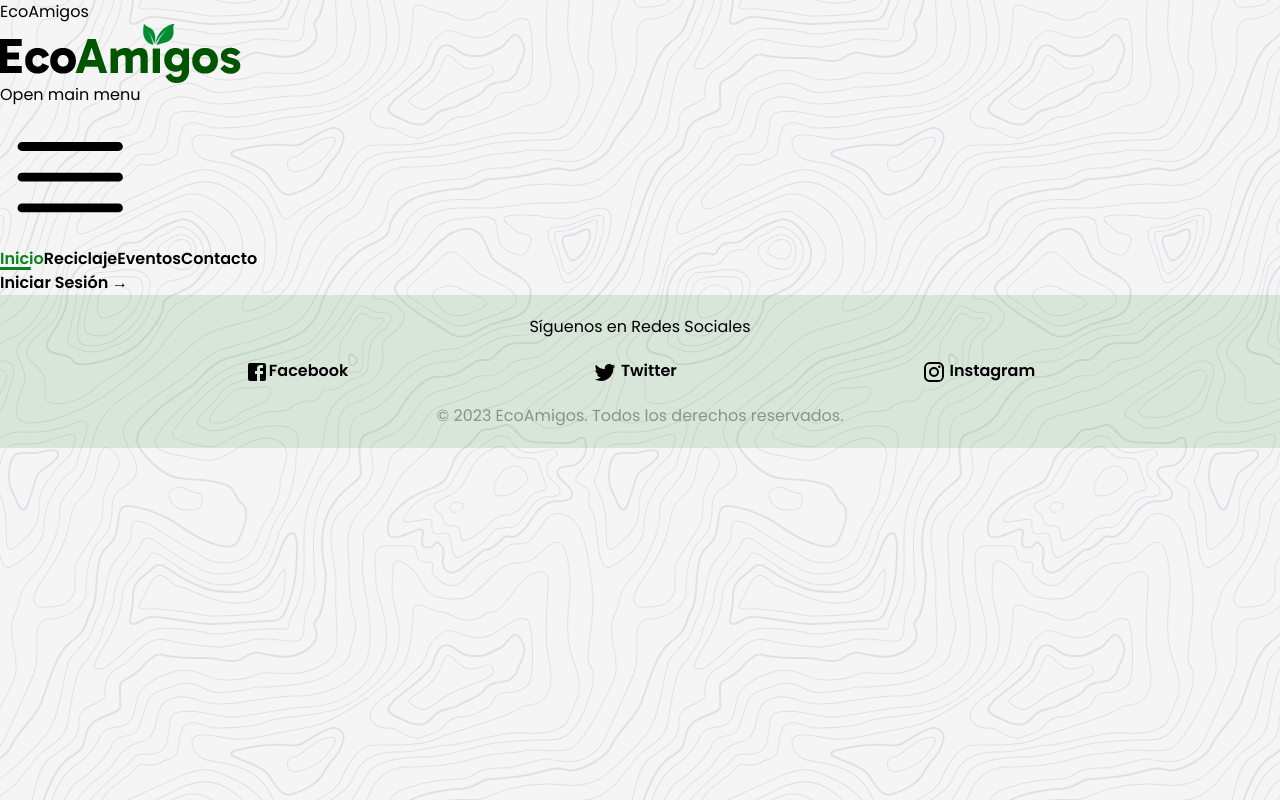
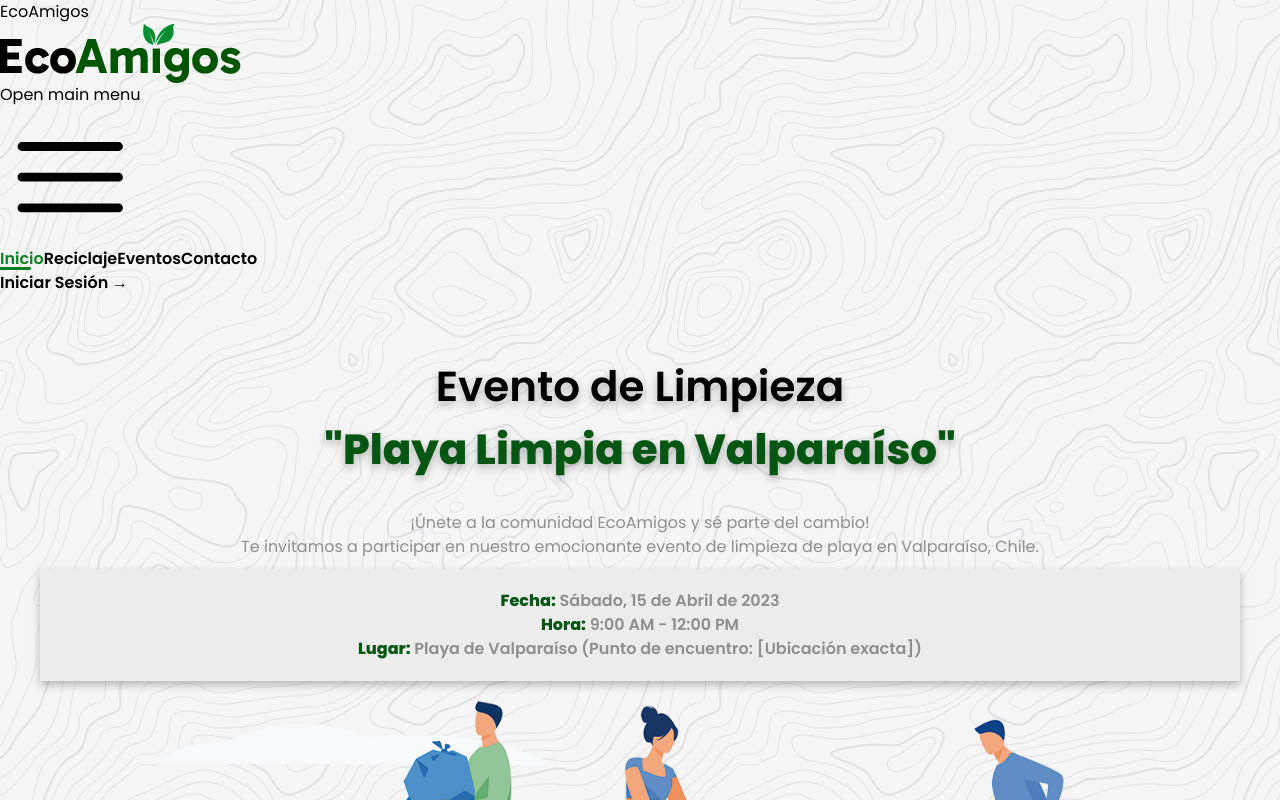
Before and after one commit to LizettePerez/EcoAmigos-React, a React (Vite) app: page /eventos in a window 1280 px wide. Shown: the top 800 px of the page. Built offline with nearby package versions, Linux system fonts and the light colour scheme; no server answers.

Commit message:
ruta eventos

```diff
--- a/src/App.jsx
+++ b/src/App.jsx
@@ -7,6 +7,7 @@ import { Route, Routes } from 'react-router-dom';
 import Home from './pages/Home'
 import Comunidad from './pages/Comunidad'
 import Post from './pages/Post'
+import Eventos from './pages/Eventos';
 
 function App() {
 
@@ -18,10 +19,10 @@ function App() {
           <Route path='/' element={<Home />} />
           <Route path='/comunidad' element={<Comunidad />} />
           <Route path='/post' element={<Post />} />
+          <Route path='/eventos' element={<Eventos />} />
         </Routes>
       </main>
       < Footer />
-
     </>
   )
 }
--- a/src/components/Header.jsx
+++ b/src/components/Header.jsx
@@ -2,7 +2,6 @@ import Logo from '../assets/logo.png';
 import { Fragment, useState } from 'react';
 import { Dialog, Popover, Transition } from '@headlessui/react';
 import { Link } from 'react-router-dom';
-
 
 import {
   Bars3Icon,
@@ -55,7 +54,7 @@ export default function Example() {
           <Link to="/#reciclaje" className="text-sm leading-6 custom-a">
             Reciclaje
           </Link>
-          <Link to="/#eventos" className="text-sm leading-6 custom-a">
+          <Link to="/eventos" className="text-sm leading-6 custom-a">
             Eventos
           </Link>
           <Link to="/#contacto" className="text-sm leading-6 custom-a">
@@ -102,7 +101,7 @@ export default function Example() {
                 >
                   Reciclaje
                 </Link>
-                <Link to="/#eventos"
+                <Link to="/eventos"
                   className="-mx-3 block rounded-lg px-3 py-2 text-base font-semibold leading-7 text-sm leading-6 custom-a"
                 >
                   Eventos
--- a/src/components/LoginGoogle.jsx
+++ b/src/components/LoginGoogle.jsx
@@ -16,6 +16,7 @@ function LoginGoogle() {
         const user = result.user;
 
         console.log('Token de acceso de Google:', token);
+        //localStorage... //reverse
         console.log('Usuario autenticado:', user);
 
         navigate.push('/post');
--- /dev/null
+++ b/src/pages/Eventos.jsx
@@ -0,0 +1,11 @@
+import Eventos from "../components/Eventos";
+
+function Evento() {
+  return (
+    <div>
+      <Eventos />
+    </div>
+  )
+}
+
+export default Evento
--- a/src/pages/Home.jsx
+++ b/src/pages/Home.jsx
@@ -2,7 +2,6 @@ import Bienvenida from '../components/Bienvenida';
 import 'tailwindcss/tailwind.css';
 import '../index.css';
 import Reciclaje from '../components/Reciclaje';
-import Eventos from '../components/Eventos';
 import Contacto from '../components/contacto';
 
 function Home() {
@@ -10,7 +9,6 @@ function Home() {
     <>
       <Bienvenida />
       <Reciclaje />
-      <Eventos />
       <Contacto />
     </>
   )
```
Also changed, not shown: 1 other file (tests, documents, lock files or other folders).
